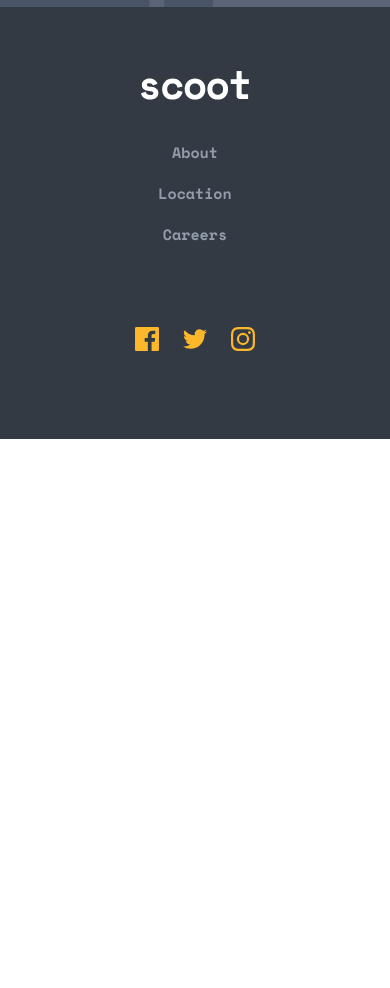
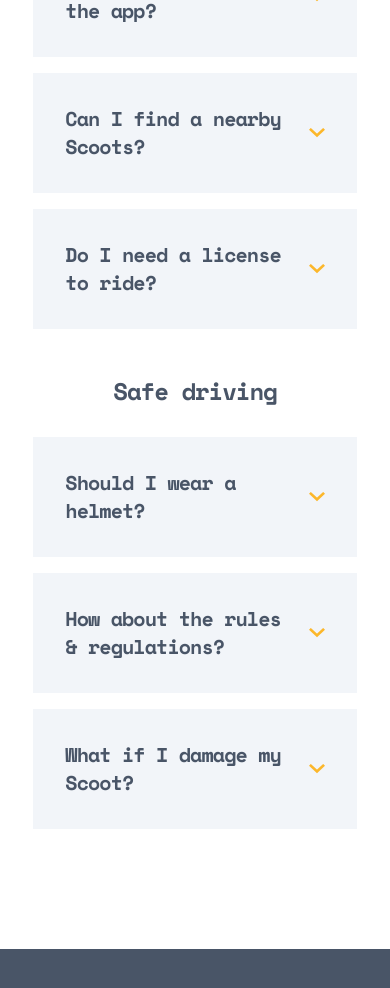
Before and after one commit to vanderms/scoot-multipage-website, an Angular app: page /about in a window 390 px wide. Shown: the part 3620-4608 px from the top of the page. Before the commit the page ends 4059 px from the top, so only its background shows below. Built offline with nearby package versions, Linux system fonts and the light colour scheme.

Commit message:
feat: implement faq section responsive design

```diff
--- a/src/app/app.module.ts
+++ b/src/app/app.module.ts
@@ -23,6 +23,7 @@ import { OurValuesSectionComponent } from './components/sections/our-values-sect
 import { FaqSectionComponent } from './components/sections/faq-section/faq-section.component';
 import { UrbanLivingSectionComponent } from './components/sections/urban-living-section/urban-living-section.component';
 import { OurValuesCardComponent } from './components/cards/our-values-card/our-values-card.component';
+import { FaqCardComponent } from './components/cards/faq-card/faq-card.component';
 
 @NgModule({
   declarations: [
@@ -47,6 +48,7 @@ import { OurValuesCardComponent } from './components/cards/our-values-card/our-v
     FaqSectionComponent,
     UrbanLivingSectionComponent,
     OurValuesCardComponent,
+    FaqCardComponent,
   ],
   imports: [BrowserModule, AppRoutingModule],
   providers: [],
--- /dev/null
+++ b/src/app/components/cards/faq-card/faq-card.component.html
@@ -0,0 +1,15 @@
+<article class="bg-neutral-200 p-8">
+  <div class="grid grid-cols-[1fr,1rem] gap-4">
+    <div class="heading-xs">
+      <ng-content select="[question]"></ng-content>
+    </div>
+    <button aria-label="display answer" (click)="onClick()">
+      <img src="/assets/icons/chevron.svg" alt=""
+        [ngClass]="{'rotate-180': displayAnswer}" class="transition-all">
+    </button>
+  </div>
+  <div [ngClass]="displayAnswer ? 'mt-8 max-h-[25rem]' : 'mt-0 max-h-0'"
+    class="transition-all body-md overflow-hidden">
+    <ng-content select="[answer]"></ng-content>
+  </div>
+</article>
--- /dev/null
+++ b/src/app/components/cards/faq-card/faq-card.component.ts
@@ -0,0 +1,18 @@
+import { Component, OnInit } from '@angular/core';
+
+@Component({
+  selector: 'app-faq-card',
+  templateUrl: './faq-card.component.html',
+  styles: [],
+})
+export class FaqCardComponent implements OnInit {
+  displayAnswer: boolean = false;
+
+  constructor() {}
+
+  ngOnInit(): void {}
+
+  onClick() {
+    this.displayAnswer = !this.displayAnswer;
+  }
+}
--- a/src/app/components/sections/faq-section/faq-section.component.html
+++ b/src/app/components/sections/faq-section/faq-section.component.html
@@ -1 +1,86 @@
-<p>faq-section works!</p>
+<section aria-labelledby="title-about-05"
+  class="surface-light-dense mt-[9.0625rem] xl:mt-[7.5rem] mb-[7.5rem] xl:mb-[10rem]">
+  <div class="container flex flex-col gap-12 md:gap-16">
+    <h2 id="title-about-05" class="heading-md text-center">FAQs</h2>
+
+    <section aria-labelledby="title-about-05-01"
+      class="grid grid-cols-1 gap-8 xl:grid-cols-[21.875rem,1fr]">
+      <h3 id="title-about-05-01" class="heading-sm text-center">How it works</h3>
+      <ul class="flex flex-col gap-4 md:gap-6">
+        <li>
+          <app-faq-card>
+            <h4 question>How do I download the app?</h4>
+            <p answer>To download the Scoot app, you can search “Scoot” in both the App
+              and Google Play stores.
+              An even simpler way to do it would be to click the relevant link at the
+              bottom of this
+              page and you&apos;ll be re-directed to the correct page.</p>
+          </app-faq-card>
+        </li>
+        <li>
+          <app-faq-card>
+            <h4 question>Can I find a nearby Scoots?</h4>
+            <p answer>Definitely! Simply open up the app and allow us to find your
+              location while using it.
+              We'll
+              show you all of the closest Scoots and some extra useful information.
+            </p>
+          </app-faq-card>
+        </li>
+        <li>
+          <app-faq-card>
+            <h4 question>Do I need a license to ride?</h4>
+            <p answer>Yup! We provide information inside the app regarding local laws and
+              the license you need
+              to be
+              able to ride our Scoots.</p>
+          </app-faq-card>
+        </li>
+      </ul>
+
+    </section>
+    <section aria-labelledby="title-about-05-02"
+      class="grid grid-cols-1 gap-8 xl:grid-cols-[21.875rem,1fr]">
+      <h3 id="title-about-05-02" class="heading-sm text-center">Safe driving</h3>
+      <ul class="flex flex-col gap-4 md:gap-6">
+        <li>
+          <app-faq-card>
+            <h4 question>Should I wear a helmet?</h4>
+            <p answer>Yes, please do! All cities have different laws. But we strongly
+              strongly strongly
+              recommend
+              always wearing a helmet regardless of the local laws. We like you and we
+              want you to be as
+              safe as possible while Scooting.
+
+            </p>
+          </app-faq-card>
+        </li>
+        <li>
+          <app-faq-card>
+            <h4 question>How about the rules & regulations?</h4>
+            <p answer>Now is not the time to be a rule breaker. Be sure you're complying
+              with all local laws and
+              regulations. Also, just be a good human being. Be sure not to park your
+              Scoot where it can
+              block access to buildings or get in people's way.</p>
+          </app-faq-card>
+        </li>
+        <li>
+          <app-faq-card>
+            <h4 question>What if I damage my Scoot?
+            </h4>
+            <p answer>Be sure to read our terms and conditions carefully. Not the most fun
+              job we know but we
+              make
+              it as clear as possible. There's an option to add insurance for each trip,
+              or you can sign
+              up for annual insurance if you're a regular Scooter.
+            </p>
+          </app-faq-card>
+        </li>
+      </ul>
+    </section>
+
+  </div>
+</section>
--- a/src/app/components/sections/our-values-section/our-values-section.component.html
+++ b/src/app/components/sections/our-values-section/our-values-section.component.html
@@ -27,8 +27,6 @@
             location and are Scoot employees.</p>
         </app-our-values-card>
       </li>
-
     </ol>
-
   </div>
 </section>
```
